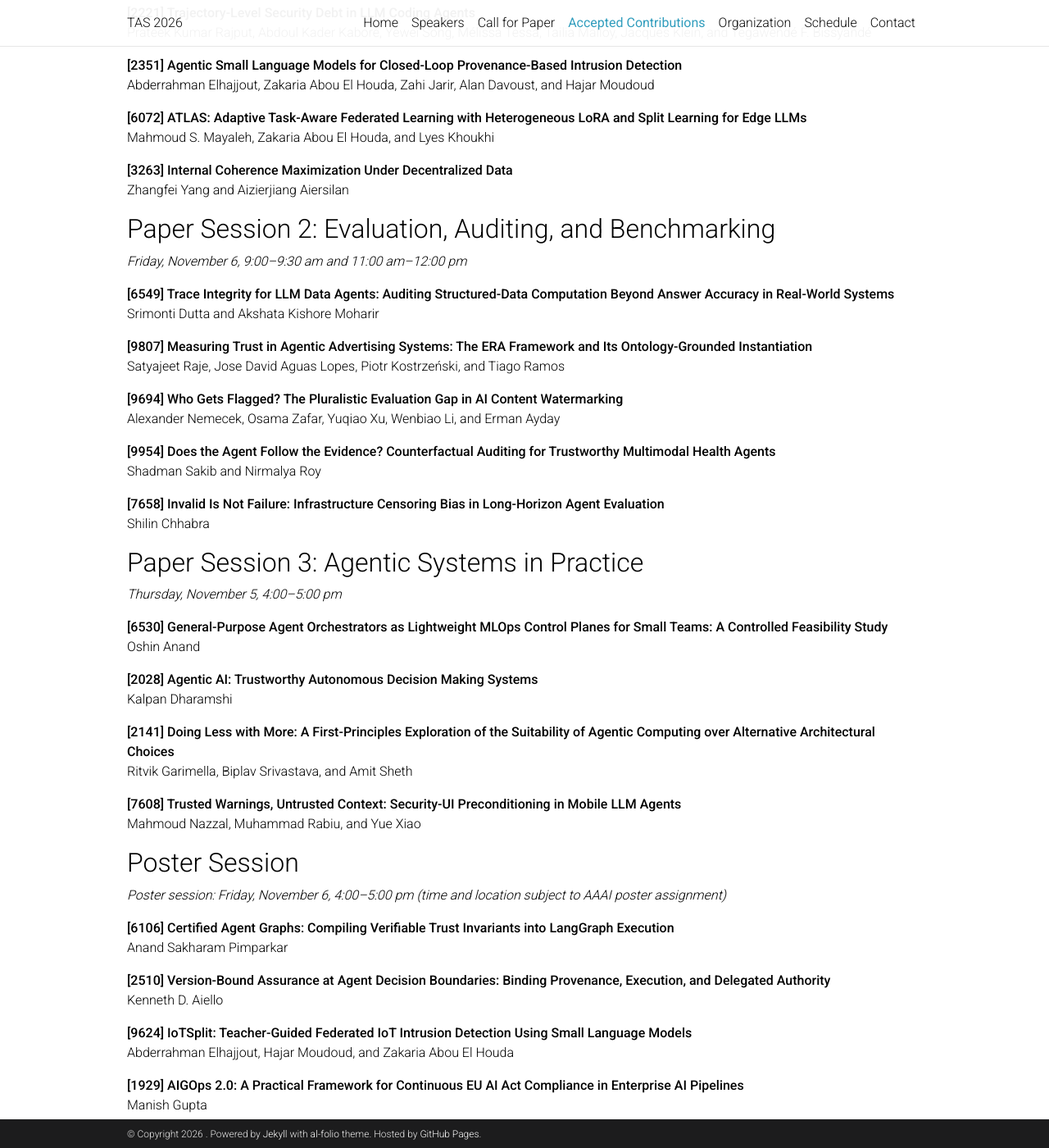
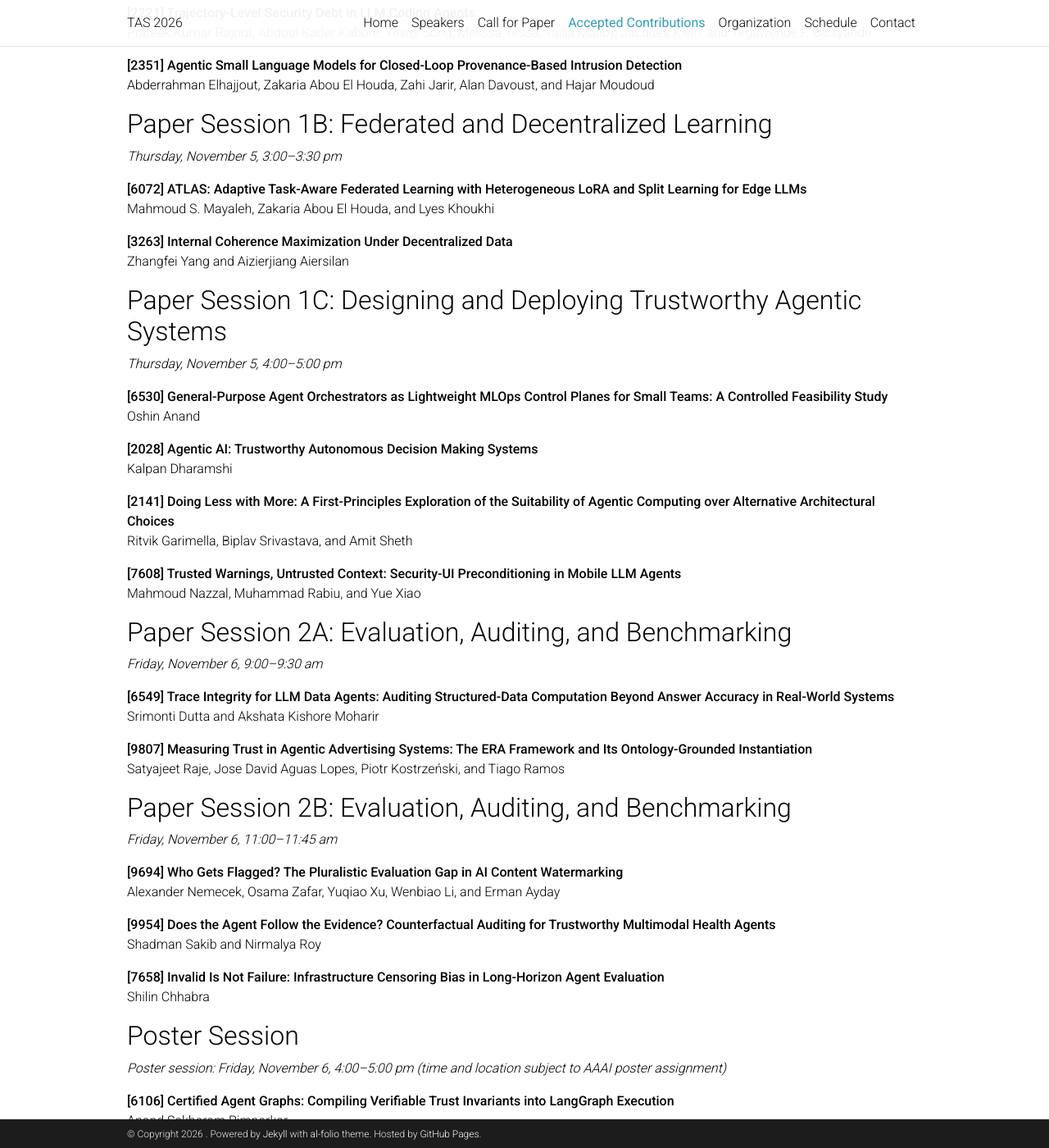
Before and after one commit to tas2026/tas2026.github.io, a Jekyll site: the page built from _pages/accepted_papers.md, in a window 1280 px wide and 1400 px high, scrolled down 546 px. Shown: the whole window at 82% size. Built offline with Jekyll 4.4.1, drawn with Linux system fonts in a browser that asks for light colours; comment, search, counter and statistics services are not loaded; a style sheet for code colours, icons or effects is not loaded; part of the change alters nothing that is shown; some of the changed text lies outside the part shown.

Commit message:
Update accepted_papers.md

```diff
--- a/_pages/accepted_papers.md
+++ b/_pages/accepted_papers.md
@@ -15,8 +15,8 @@ nav_title: "Papers"
 
 The TAS 2026 program includes 24 contributions: 14 oral presentations and 10 posters. Numbers in brackets are EasyChair submission IDs, as used in the [Schedule]({{ '/schedule/' | relative_url }}).
 
-## Paper Session 1: Assurance, Security, and Federated Learning
-*Thursday, November 5, 11:45 am&ndash;12:30 pm and 3:00&ndash;3:30 pm*
+## Paper Session 1A: Assurance and Security
+*Thursday, November 5, 11:45 am&ndash;12:30 pm*
 
 **[6515] Where the Guarantee Stops: Safe-Delivery Boundaries for Verification-Gated SLM Agents**<br>
 Narcisse Rufin Kengne Sakeng, Hajar Moudoud, and Zakaria Abou El Houda
@@ -27,31 +27,16 @@ Prateek Kumar Rajput, Abdoul Kader Kabore, Yewei Song, Mélissa Tessa, Tailia Ma
 **[2351] Agentic Small Language Models for Closed-Loop Provenance-Based Intrusion Detection**<br>
 Abderrahman Elhajjout, Zakaria Abou El Houda, Zahi Jarir, Alan Davoust, and Hajar Moudoud
 
+## Paper Session 1B: Federated and Decentralized Learning
+*Thursday, November 5, 3:00&ndash;3:30 pm*
+
 **[6072] ATLAS: Adaptive Task-Aware Federated Learning with Heterogeneous LoRA and Split Learning for Edge LLMs**<br>
 Mahmoud S. Mayaleh, Zakaria Abou El Houda, and Lyes Khoukhi
 
 **[3263] Internal Coherence Maximization Under Decentralized Data**<br>
 Zhangfei Yang and Aizierjiang Aiersilan
 
-## Paper Session 2: Evaluation, Auditing, and Benchmarking
-*Friday, November 6, 9:00&ndash;9:30 am and 11:00 am&ndash;12:00 pm*
-
-**[6549] Trace Integrity for LLM Data Agents: Auditing Structured-Data Computation Beyond Answer Accuracy in Real-World Systems**<br>
-Srimonti Dutta and Akshata Kishore Moharir
-
-**[9807] Measuring Trust in Agentic Advertising Systems: The ERA Framework and Its Ontology-Grounded Instantiation**<br>
-Satyajeet Raje, Jose David Aguas Lopes, Piotr Kostrzeński, and Tiago Ramos
-
-**[9694] Who Gets Flagged? The Pluralistic Evaluation Gap in AI Content Watermarking**<br>
-Alexander Nemecek, Osama Zafar, Yuqiao Xu, Wenbiao Li, and Erman Ayday
-
-**[9954] Does the Agent Follow the Evidence? Counterfactual Auditing for Trustworthy Multimodal Health Agents**<br>
-Shadman Sakib and Nirmalya Roy
-
-**[7658] Invalid Is Not Failure: Infrastructure Censoring Bias in Long-Horizon Agent Evaluation**<br>
-Shilin Chhabra
-
-## Paper Session 3: Agentic Systems in Practice
+## Paper Session 1C: Designing and Deploying Trustworthy Agentic Systems
 *Thursday, November 5, 4:00&ndash;5:00 pm*
 
 **[6530] General-Purpose Agent Orchestrators as Lightweight MLOps Control Planes for Small Teams: A Controlled Feasibility Study**<br>
@@ -65,6 +50,27 @@ Ritvik Garimella, Biplav Srivastava, and Amit Sheth
 
 **[7608] Trusted Warnings, Untrusted Context: Security-UI Preconditioning in Mobile LLM Agents**<br>
 Mahmoud Nazzal, Muhammad Rabiu, and Yue Xiao
+
+## Paper Session 2A: Evaluation, Auditing, and Benchmarking
+*Friday, November 6, 9:00&ndash;9:30 am*
+
+**[6549] Trace Integrity for LLM Data Agents: Auditing Structured-Data Computation Beyond Answer Accuracy in Real-World Systems**<br>
+Srimonti Dutta and Akshata Kishore Moharir
+
+**[9807] Measuring Trust in Agentic Advertising Systems: The ERA Framework and Its Ontology-Grounded Instantiation**<br>
+Satyajeet Raje, Jose David Aguas Lopes, Piotr Kostrzeński, and Tiago Ramos
+
+## Paper Session 2B: Evaluation, Auditing, and Benchmarking
+*Friday, November 6, 11:00&ndash;11:45 am*
+
+**[9694] Who Gets Flagged? The Pluralistic Evaluation Gap in AI Content Watermarking**<br>
+Alexander Nemecek, Osama Zafar, Yuqiao Xu, Wenbiao Li, and Erman Ayday
+
+**[9954] Does the Agent Follow the Evidence? Counterfactual Auditing for Trustworthy Multimodal Health Agents**<br>
+Shadman Sakib and Nirmalya Roy
+
+**[7658] Invalid Is Not Failure: Infrastructure Censoring Bias in Long-Horizon Agent Evaluation**<br>
+Shilin Chhabra
 
 ## Poster Session
 *Poster session: Friday, November 6, 4:00&ndash;5:00 pm (time and location subject to AAAI poster assignment)*
```
